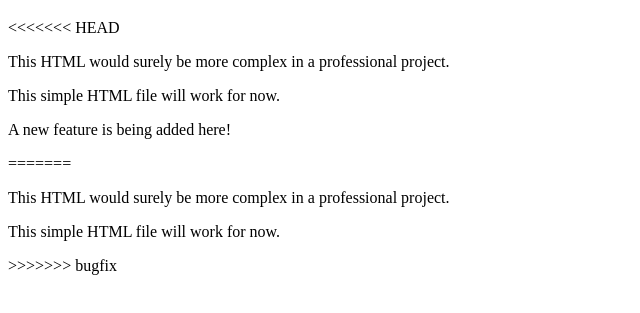
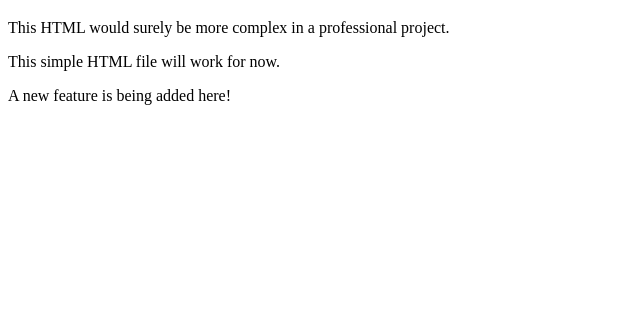
Before and after one commit to IsaacWalkerASU/SkillModuleAssignment, a plain HTML site: page index.html in a window 1280 px wide. Shown: the part 61-374 px from the top of the page, without its empty margins (0-640 px from the left). Drawn offline with Linux system fonts and the light colour scheme.

Commit message:
Fixed merge conflict lines

```diff
--- a/index.html
+++ b/index.html
@@ -6,13 +6,8 @@
 </head>
 <body>
     <h1>This is my Git Skill Showcase</h1>
-<<<<<<< HEAD
     <p>This HTML would surely be more complex in a professional project.</p>
     <p>This simple HTML file will work for now.</p>
     <p>A new feature is being added here!</p>
-=======
-    <p>This HTML would surely be more complex in a professional project.</p>
-    <p>This simple HTML file will work for now.</p>
->>>>>>> bugfix
 </body>
 </html>
```
